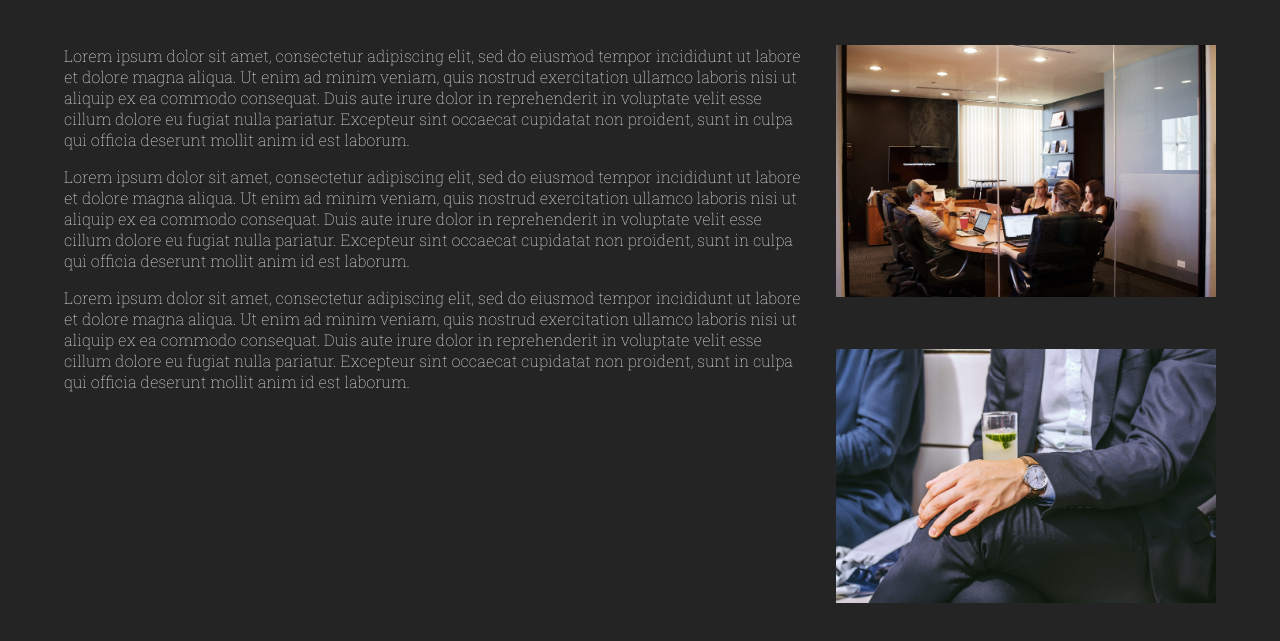
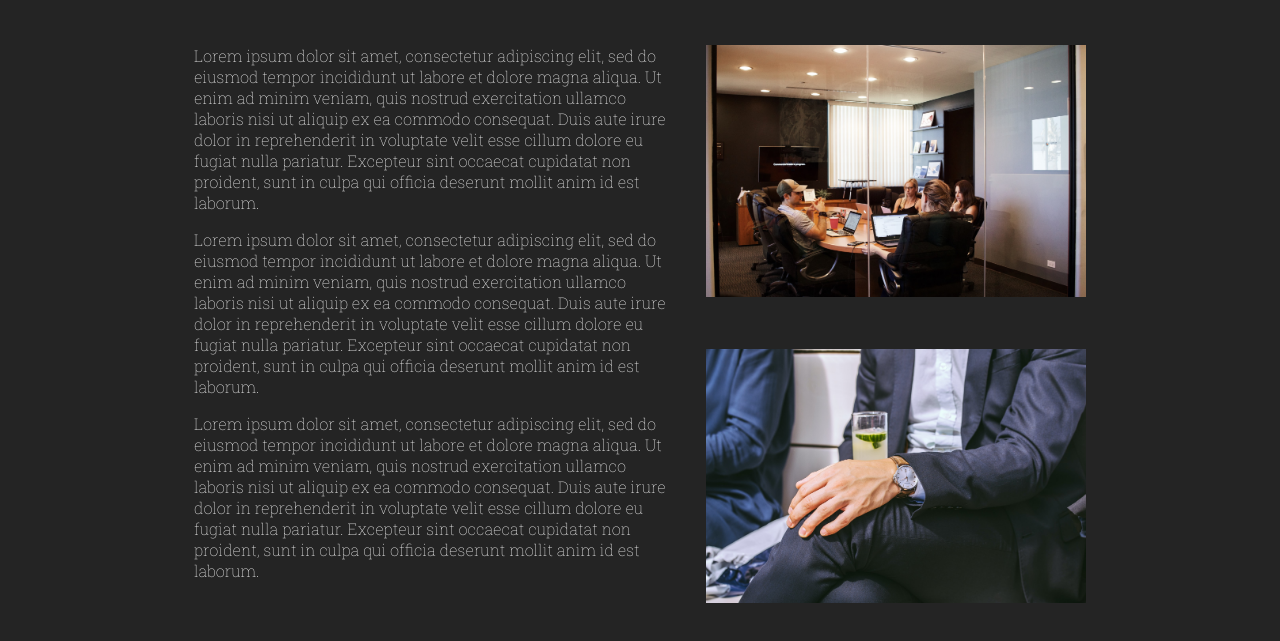
Before and after one commit to eoNicholls/aeon-industries, a website: page vision.html in a window 1280 px wide. Shown: the part 157-798 px from the top of the page. Drawn offline with Linux system fonts and the light colour scheme.

Commit message:
Improved layout of content for greater readability

```diff
--- a/style.css
+++ b/style.css
@@ -66,18 +66,25 @@ a:hover {
 .content {
 	margin: 3rem 3rem;
 	display: flex;
+	justify-content: center;
 }
 
 .content-child {
 	margin: 0 1rem;
+	flex-shrink: 3;
 }
 
 .content p {
+	max-width: 30rem;
 	padding-bottom: 1rem;
 }
 
+.content-images {
+	max-width: 380px;
+}
+
 .content img {
-	max-width: 380px;
+	max-width: inherit;
 	height: auto;
 	padding-bottom: 3rem;
 }
```
